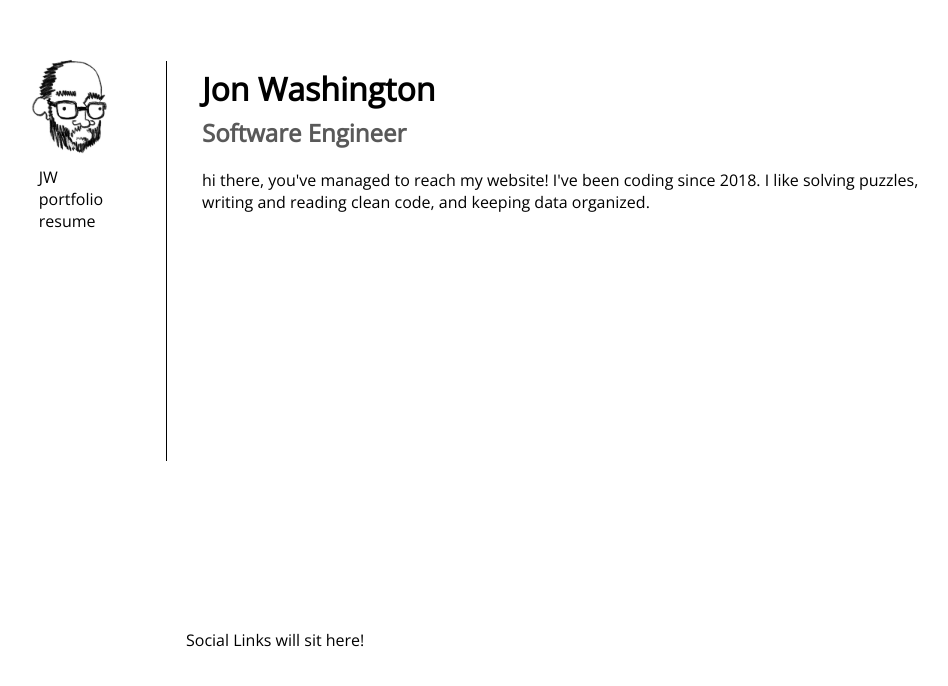
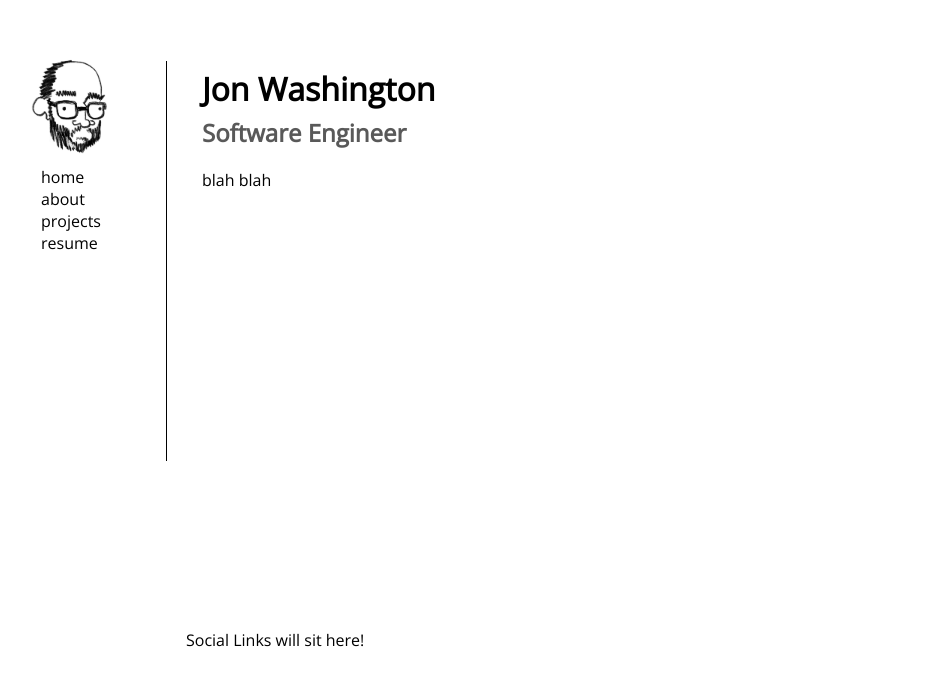
Before and after one commit to JonWash86/portfolioTs, a React (Create React App) app: page /projects in a window 1280 px wide. Shown: the part 114-800 px from the top of the page, without its empty margins (139-1087 px from the left). Built offline with nearby package versions, Linux system fonts and the light colour scheme; a web font is replaced by a local one.

Commit message:
Dynamically render nav links off pages.json

```diff
--- a/src/components/Body.js
+++ b/src/components/Body.js
@@ -1,5 +1,6 @@
 import React from 'react';
-import bodyText from '../data/bodyText.json';
+
+import pages from '../data/pages.json';
 
 
 class Body extends React.Component{
@@ -17,7 +18,7 @@ class Body extends React.Component{
             <div className='flex-child-element main-content'>
                 <h1 id="headline">Jon Washington</h1>
                 <h2 id="subheading">Software Engineer</h2>
-                <a>{bodyText[0].text}</a>
+                <a>{pages[0].text}</a>
             </div>
         )
     }
--- a/src/components/NavLink.js
+++ /dev/null
@@ -1,7 +0,0 @@
-import React from 'react';
-
-const NavLink = (props) => {
-    return <a onClick={props.navigate}>{props.name}</a>
-}
-
-export default NavLink;
--- a/src/components/SideNav.js
+++ b/src/components/SideNav.js
@@ -1,8 +1,8 @@
 import React from 'react';
 import { useState } from 'react';
 
+import pages from '../data/pages.json';
 import logo from '../assets/jonIcon2023.jpg';
-import NavLink from './NavLink';
 import projects from '../data/projects.json';
 
 class SideNav extends React.Component {
@@ -14,19 +14,16 @@ class SideNav extends React.Component {
         console.log('click!');
         console.log(link.target.id);
         console.log(this);
-
     }
 
     render(){
+        let linkList = pages.map(item => <div><a id={item.title} className="navItem">{item.title}</a></div>);
+
         return (
             <div className='flex-child-element sideNav' >
                 <img src={logo} alt='self portrait icon' height='120px' width='120px' />
                 <div id='navLinks'>
-
-                    <a>JW</a>
-                    <NavLink className="navItem" onLinkClick={this.onLinkClick} />
-                    <a id="portfolio" className="navItem" onClick={this.onLinkClick}>portfolio</a>
-                    <a className="navItem">resume</a>
+                    {linkList}
                 </div>
             </div>
         )
--- a/src/data/bodyText.json
+++ /dev/null
@@ -1,10 +0,0 @@
-[
-    {
-    "title": "home",
-    "text": "hi there, you've managed to reach my website! I've been coding since 2018. I like solving puzzles, writing and reading clean code, and keeping data organized."
-    },
-    {
-        "title": "portfolio",
-        "text": "here's what I've been working on!"
-    }
-]
--- a/src/data/pages.json
+++ b/src/data/pages.json
@@ -1,11 +1,18 @@
 [
     {
-        "title": "home"
+        "title": "home",
+        "text": ["blah blah"]
     },
     {
-        "title": "projects"
+        "title": "about",
+        "text": ["this is a fuller biography page"]
     },
     {
-        "title": "resume"
+        "title": "projects",
+        "text": ["here's what I've been working on!"]
+    },
+    {
+        "title": "resume",
+        "text": ["something"]
     }
 ]
```
